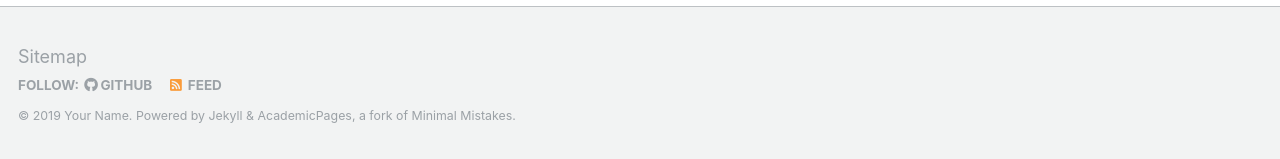
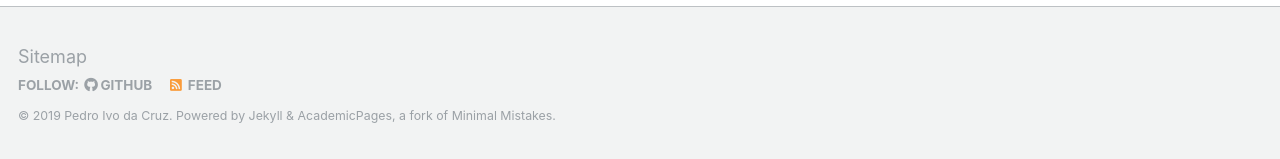
Before and after one commit to pedroidc/pedroidc.github.io, a Jekyll site: the page built from _pages/about.md, in a window 1280 px wide and 900 px high, scrolled down 2463 px. Shown: the part 738-897 px from the top of the window. Built offline with Jekyll 4.4.1, drawn with Linux system fonts in a browser that asks for light colours; some web fonts are replaced; some of the changed text lies outside the part shown.

Commit message:
Adding first details.

```diff
--- a/_config.yml
+++ b/_config.yml
@@ -7,13 +7,13 @@
 
 # Site Settings
 locale                   : "en-US"
-title                    : "Your Name / Site Title"
+title                    : "Pedro Ivo da Cruz"
 title_separator          : "-"
-name                     : &name "Your Name"
-description              : &description "personal description"
-url                      : https://academicpages.github.io # the base hostname & protocol for your site e.g. "https://mmistakes.github.io"
+name                     : &name "Pedro Ivo da Cruz"
+description              : &description "PhD Student | Information Engineer"
+url                      : https://pedroidc.github.io # the base hostname & protocol for your site e.g. "https://mmistakes.github.io"
 baseurl                  : "" # the subpath of your site, e.g. "/blog"
-repository               : "academicpages/academicpages.github.io"
+repository               : "pedroidc/pedroidc.github.io"
 teaser                   :  # filename of teaser fallback teaser image placed in /images/, .e.g. "500x300.png"
 breadcrumbs              : false # true, false (default)
 words_per_minute         : 160
```
